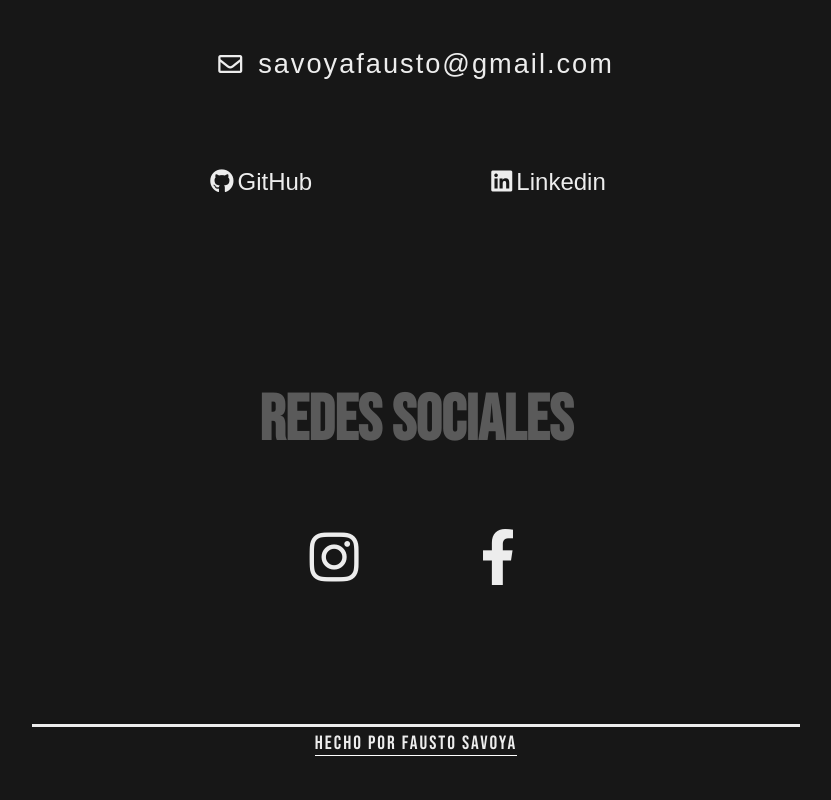
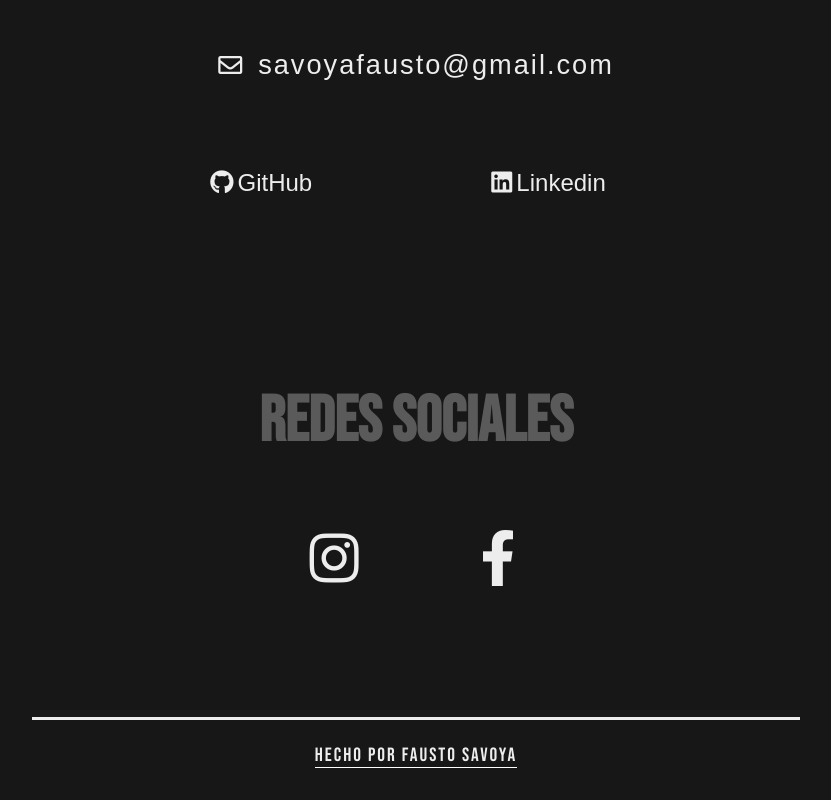
Before and after one commit to FaustoSav/Web-Portfolio, a plain HTML site: page index.html in a window 1280 px wide. Shown: the part 2651-3451 px from the top of the page, without its empty margins (224-1055 px from the left). Drawn offline with nearby package versions, Linux system fonts and the light colour scheme; a web font is replaced by a local one.

Commit message:
Update styles.css

```diff
--- a/css/styles.css
+++ b/css/styles.css
@@ -545,12 +545,12 @@ footer span {
     font-size: 1.2rem;
     letter-spacing: 2px;
     border-bottom: 1px solid white;
-    margin-bottom: 2rem;
+    margin-bottom: 1rem;
+    margin-top: 15px;
 }
 
 .footer-separador {
     margin-top: 100px;
-    margin-bottom: 20px;
 }
 
 /* Scrol up button */
```
